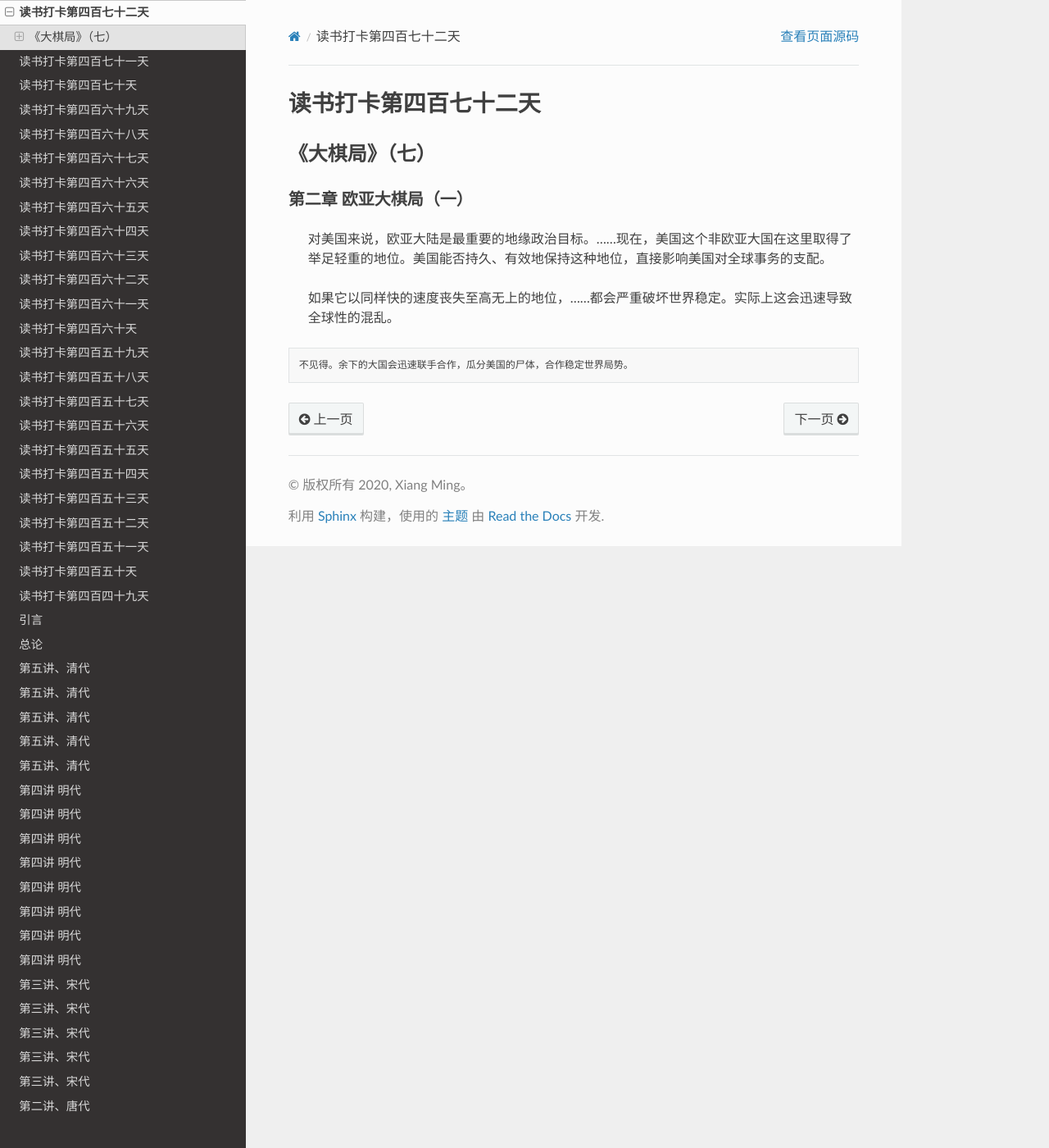
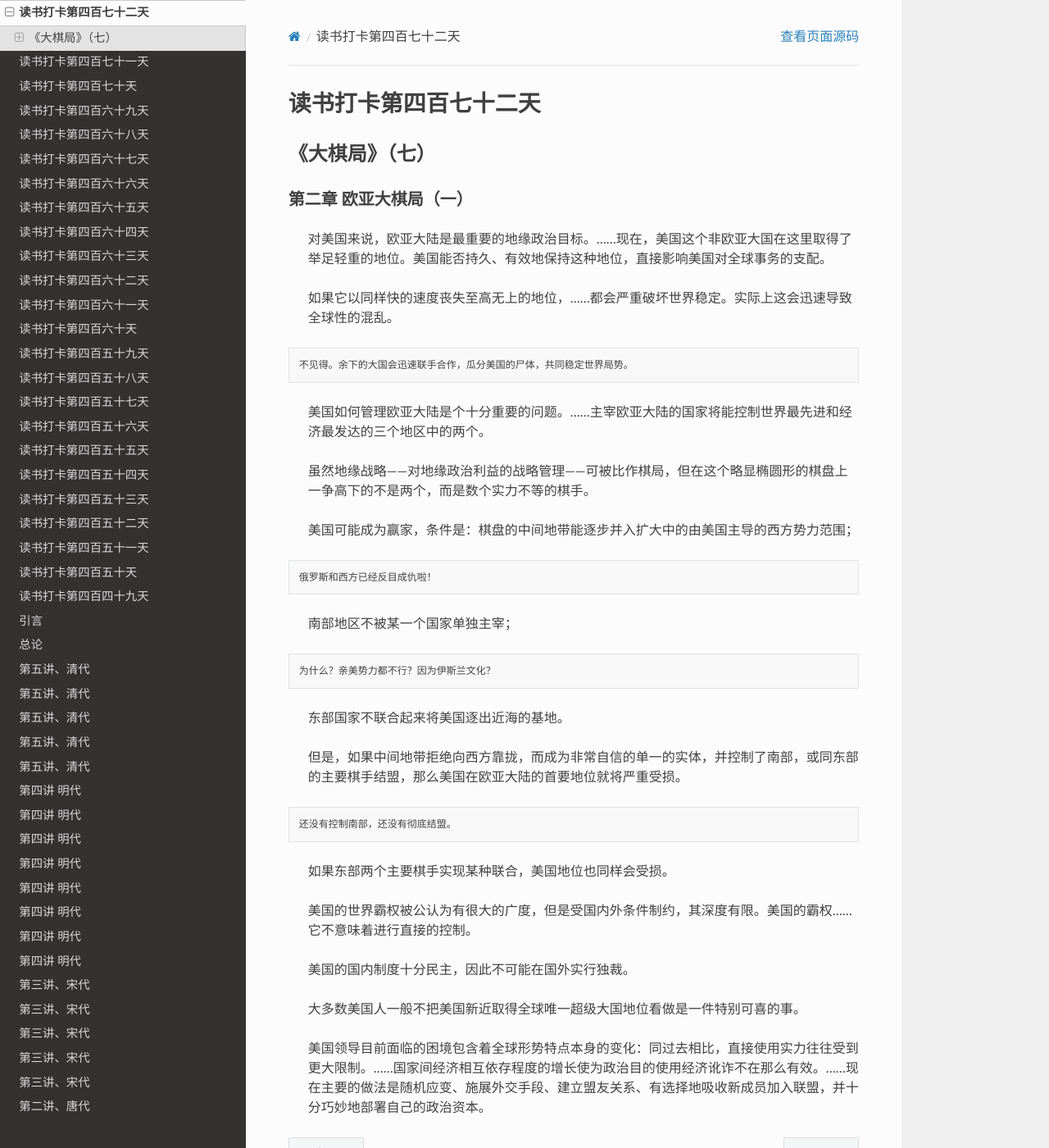
Before and after one commit to xiangming1975/reading, a Sphinx documentation site: the page built from source/2021-11-10.md, in a window 1280 px wide and 1400 px high. Shown: the whole window at 82% size. Built offline with Sphinx 7.4.7 and the Read the Docs theme 2.0.0, drawn with Linux system fonts in a browser that asks for light colours.

Commit message:
大棋局

````diff
--- a/source/2021-11-10.md
+++ b/source/2021-11-10.md
@@ -6,6 +6,32 @@
 
 > 如果它以同样快的速度丧失至高无上的地位，……都会严重破坏世界稳定。实际上这会迅速导致全球性的混乱。
 ```
-不见得。余下的大国会迅速联手合作，瓜分美国的尸体，合作稳定世界局势。
+不见得。余下的大国会迅速联手合作，瓜分美国的尸体，共同稳定世界局势。
 ```
->
+> 美国如何管理欧亚大陆是个十分重要的问题。……主宰欧亚大陆的国家将能控制世界最先进和经济最发达的三个地区中的两个。
+
+> 虽然地缘战略——对地缘政治利益的战略管理——可被比作棋局，但在这个略显椭圆形的棋盘上一争高下的不是两个，而是数个实力不等的棋手。
+
+> 美国可能成为赢家，条件是：棋盘的中间地带能逐步并入扩大中的由美国主导的西方势力范围；
+```
+俄罗斯和西方已经反目成仇啦！
+```
+> 南部地区不被某一个国家单独主宰；
+```
+为什么？亲美势力都不行？因为伊斯兰文化？
+```
+> 东部国家不联合起来将美国逐出近海的基地。
+
+> 但是，如果中间地带拒绝向西方靠拢，而成为非常自信的单一的实体，并控制了南部，或同东部的主要棋手结盟，那么美国在欧亚大陆的首要地位就将严重受损。
+```
+还没有控制南部，还没有彻底结盟。
+```
+> 如果东部两个主要棋手实现某种联合，美国地位也同样会受损。
+
+> 美国的世界霸权被公认为有很大的广度，但是受国内外条件制约，其深度有限。美国的霸权……它不意味着进行直接的控制。
+
+> 美国的国内制度十分民主，因此不可能在国外实行独裁。
+
+> 大多数美国人一般不把美国新近取得全球唯一超级大国地位看做是一件特别可喜的事。
+
+> 美国领导目前面临的困境包含着全球形势特点本身的变化：同过去相比，直接使用实力往往受到更大限制。……国家间经济相互依存程度的增长使为政治目的使用经济讹诈不在那么有效。……现在主要的做法是随机应变、施展外交手段、建立盟友关系、有选择地吸收新成员加入联盟，并十分巧妙地部署自己的政治资本。
````
Also changed, not shown: source/2021-11-11.md (added, +6 -0 lines).
